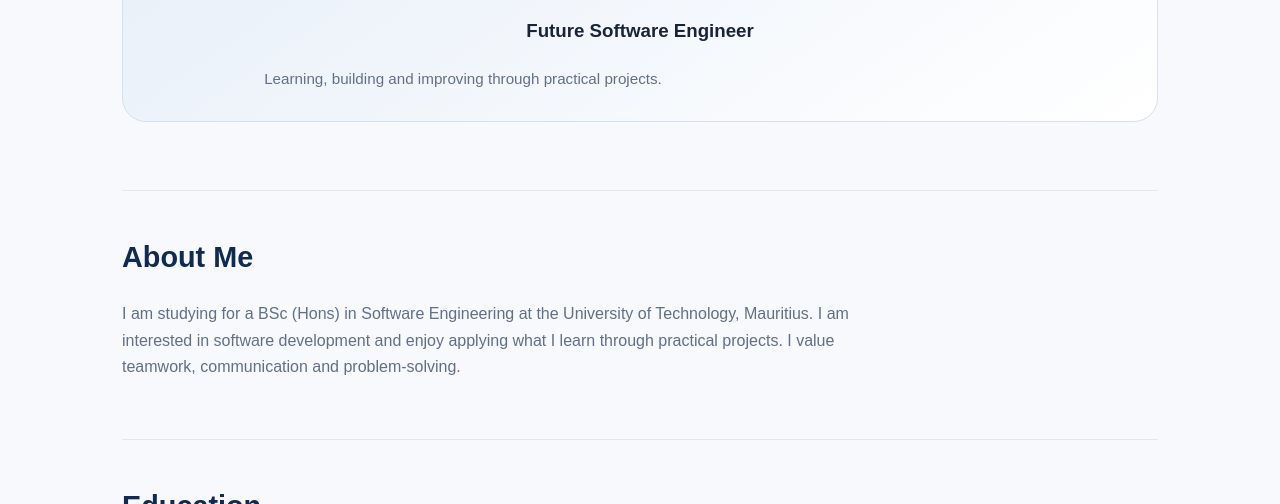
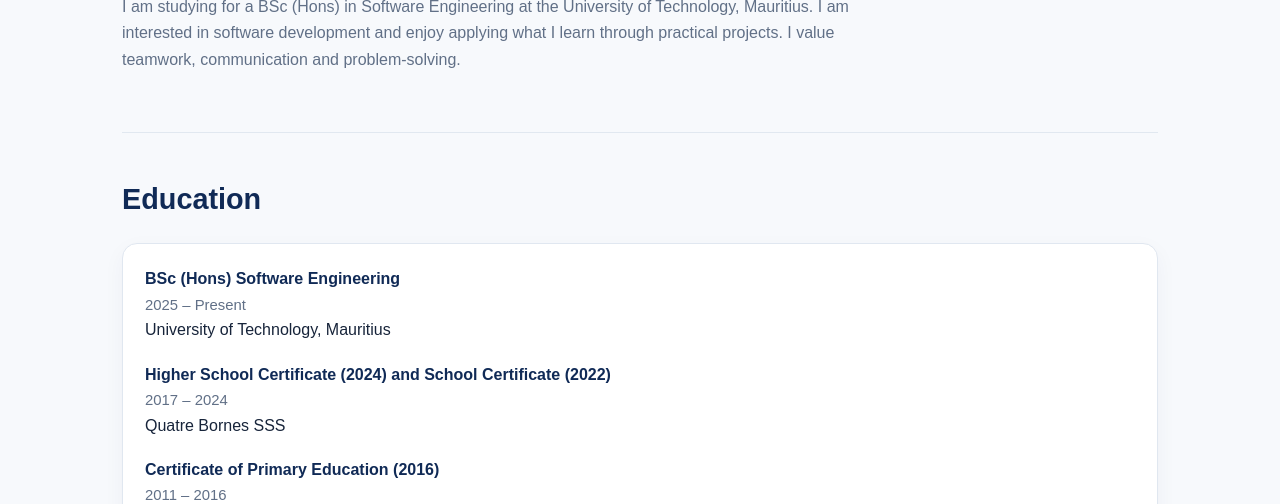
Before and after one commit to kimberly24-jpg/myportfolio, a plain HTML site: page index.html in a window 1280 px wide. Shown: the part 596-1100 px from the top of the page. Drawn offline with Linux system fonts and the light colour scheme.

Commit message:
Update index.html

```diff
--- a/index.html
+++ b/index.html
@@ -53,7 +53,6 @@ footer{text-align:center;padding:27px 20px;color:var(--muted);border-top:1px sol
 <h1>Hello, I'm <span>Kimberly.</span></h1>
 <p>I am a Software Engineering student eager to gain practical experience, improve my skills and learn new things.</p>
 <a class="button" href="#projects">Explore my projects</a></div>
-<div class="hero-card"><div class="monogram">MK</div><h3>Future Software Engineer</h3><p>Learning, building and improving through practical projects.</p></div>
 </div>
 <section id="about"><h2>About Me</h2><p class="intro">I am studying for a BSc (Hons) in Software Engineering at the University of Technology, Mauritius. I am interested in software development and enjoy applying what I learn through practical projects. I value teamwork, communication and problem-solving.</p></section>
 <section id="education"><h2>Education</h2><div class="card">
```
